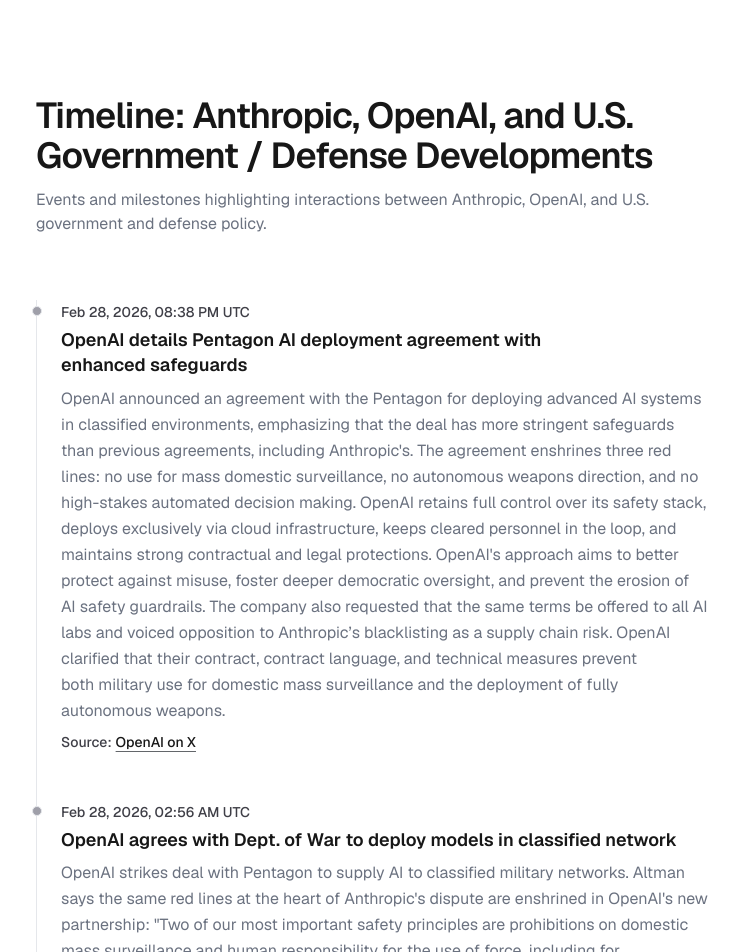
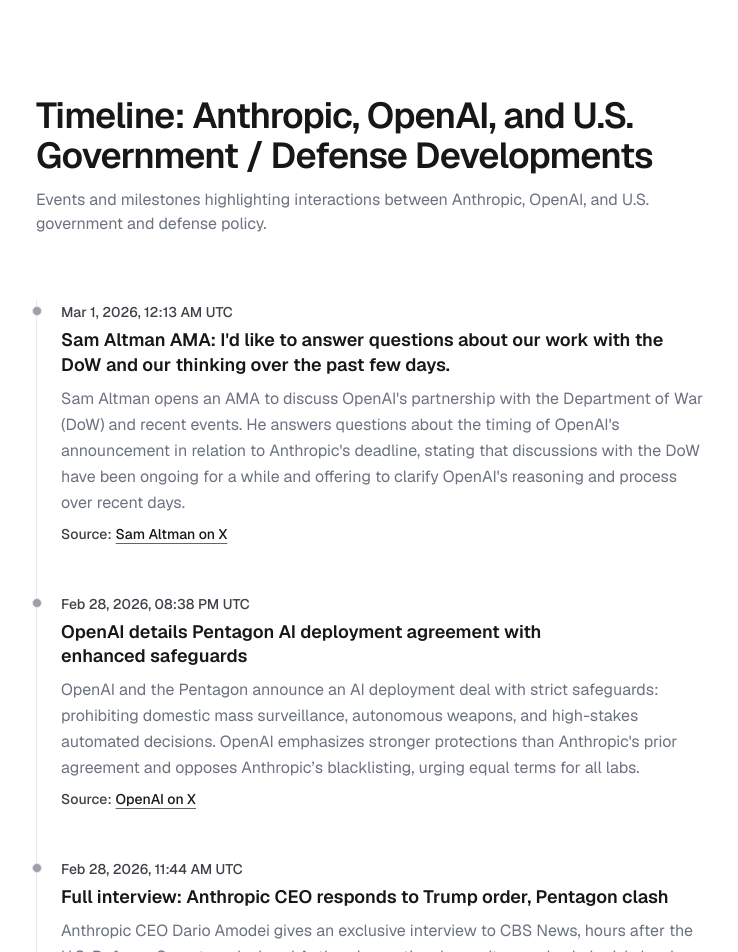
Before and after one commit to VladSez/anthropic-timeline, a Next.js app: page / in a window 1280 px wide. Shown: the top 952 px of the page, without its empty margins (268-1006 px from the left). Built offline with nearby package versions, Linux system fonts and the light colour scheme.

Commit message:
Enhance layout metadata for improved SEO and social sharing, including detailed image attributes and site name. Add new timeline events in page.tsx, featuring significant updates from OpenAI and Anthropic, with concise summaries and source links for better context.

```diff
--- a/app/layout.tsx
+++ b/app/layout.tsx
@@ -18,7 +18,16 @@
     "Timeline of recent events involving Anthropic, OpenAI, and the U.S. Department of War/Defense.",
 
   openGraph: {
-    images: ["https://ik.imagekit.io/fl2lbswwo/og.png"],
+    images: [
+      {
+        url: "https://ik.imagekit.io/fl2lbswwo/og.png",
+        width: 1200,
+        height: 630,
+        alt: "Timeline: Anthropic, OpenAI, and U.S. Government",
+        type: "image/png",
+      },
+    ],
+    siteName: "Timeline: Anthropic, OpenAI, and U.S. Government",
     title: "Timeline: Anthropic, OpenAI, and U.S. Government",
     description:
       "Timeline of recent events involving Anthropic, OpenAI, and the U.S. Department of War/Defense.",
@@ -29,7 +38,16 @@
     title: "Timeline: Anthropic, OpenAI, and U.S. Government",
     description:
       "Timeline of recent events involving Anthropic, OpenAI, and the U.S. Department of War/Defense.",
-    images: ["https://ik.imagekit.io/fl2lbswwo/og.png"],
+    site: "https://anthropic-timeline.vercel.app",
+    images: [
+      {
+        url: "https://ik.imagekit.io/fl2lbswwo/og.png",
+        width: 1200,
+        height: 630,
+        alt: "Timeline: Anthropic, OpenAI, and U.S. Government",
+        type: "image/png",
+      },
+    ],
   },
 };
 
--- a/app/page.tsx
+++ b/app/page.tsx
@@ -8,14 +8,33 @@
 
 const events = [
   {
+    date: "2026-03-01T00:13:41.000Z",
+    title:
+      "Sam Altman AMA: I'd like to answer questions about our work with the DoW and our thinking over the past few days.",
+    summary:
+      "Sam Altman opens an AMA to discuss OpenAI's partnership with the Department of War (DoW) and recent events. He answers questions about the timing of OpenAI's announcement in relation to Anthropic's deadline, stating that discussions with the DoW have been ongoing for a while and offering to clarify OpenAI's reasoning and process over recent days.",
+    source:
+      "https://x.com/sama/status/2027900042720498089?s=12&t=_RN2fQnPTv5buAq00Oxwaw",
+    sourceLabel: "Sam Altman on X",
+  },
+  {
     date: "2026-02-28T20:38:59.000Z",
     title:
       "OpenAI details Pentagon AI deployment agreement with enhanced safeguards",
     summary:
-      "OpenAI announced an agreement with the Pentagon for deploying advanced AI systems in classified environments, emphasizing that the deal has more stringent safeguards than previous agreements, including Anthropic's. The agreement enshrines three red lines: no use for mass domestic surveillance, no autonomous weapons direction, and no high-stakes automated decision making. OpenAI retains full control over its safety stack, deploys exclusively via cloud infrastructure, keeps cleared personnel in the loop, and maintains strong contractual and legal protections. OpenAI's approach aims to better protect against misuse, foster deeper democratic oversight, and prevent the erosion of AI safety guardrails. The company also requested that the same terms be offered to all AI labs and voiced opposition to Anthropic’s blacklisting as a supply chain risk. OpenAI clarified that their contract, contract language, and technical measures prevent both military use for domestic mass surveillance and the deployment of fully autonomous weapons.",
+      "OpenAI and the Pentagon announce an AI deployment deal with strict safeguards: prohibiting domestic mass surveillance, autonomous weapons, and high-stakes automated decisions. OpenAI emphasizes stronger protections than Anthropic's prior agreement and opposes Anthropic’s blacklisting, urging equal terms for all labs.",
     source:
       "https://x.com/openai/status/2027846012107456943?s=12&t=_RN2fQnPTv5buAq00Oxwaw",
     sourceLabel: "OpenAI on X",
+  },
+  {
+    date: "2026-02-28T11:44:00.000Z",
+    title:
+      "Full interview: Anthropic CEO responds to Trump order, Pentagon clash",
+    summary:
+      "Anthropic CEO Dario Amodei gives an exclusive interview to CBS News, hours after the U.S. Defense Secretary declared Anthropic a national security supply chain risk, barring military contractors from partnering with the company. Amodei calls the government’s move 'retaliatory and punitive,' and reiterates that Anthropic drew 'red lines' on mass surveillance and autonomous weapons because 'we believe that crossing those lines is contrary to American values, and we wanted to stand up for American values.'",
+    source: "https://www.youtube.com/watch?v=MPTNHrq_4LU",
+    sourceLabel: "CBS News on YouTube",
   },
   {
     date: "2026-02-28T02:56:35.000Z",
```
